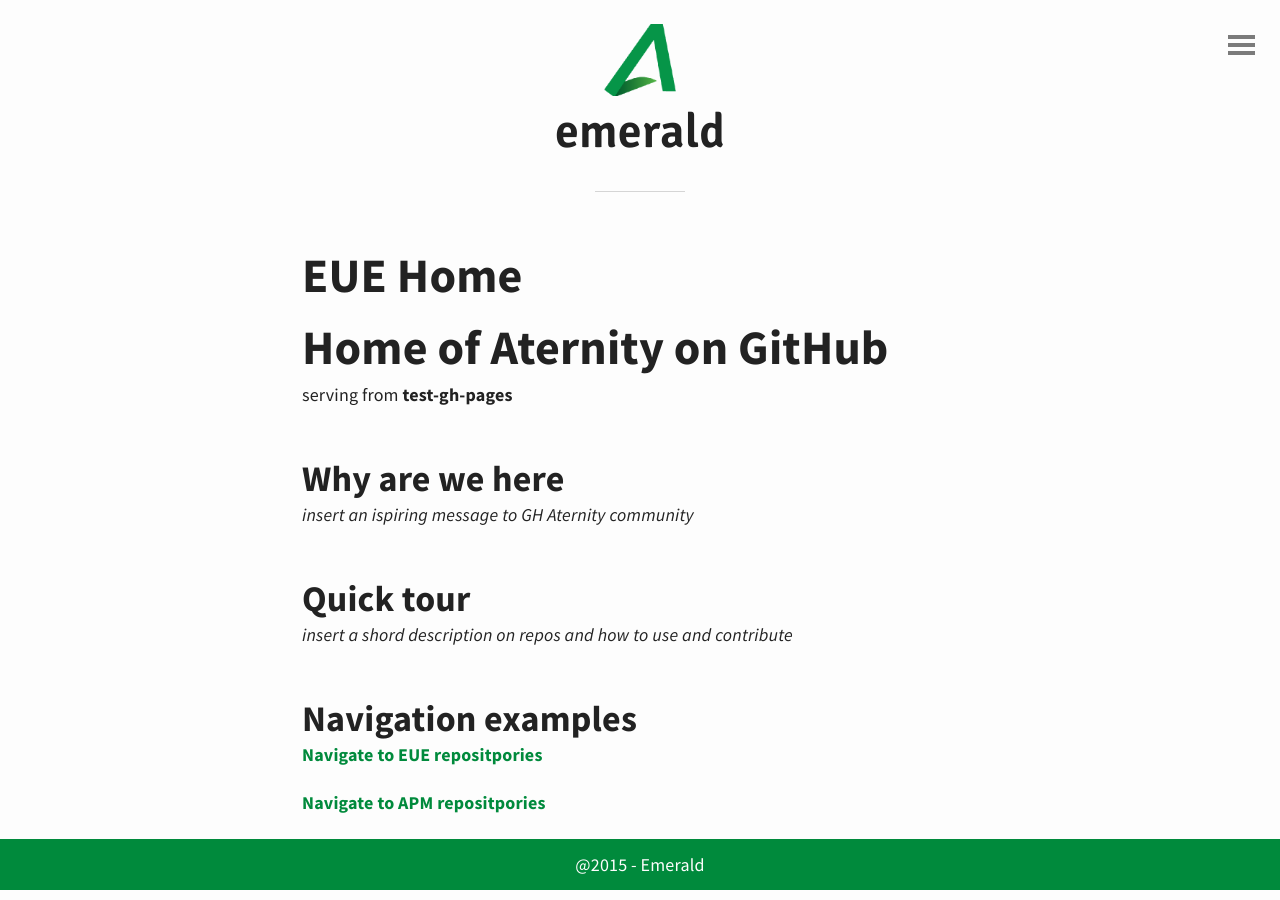
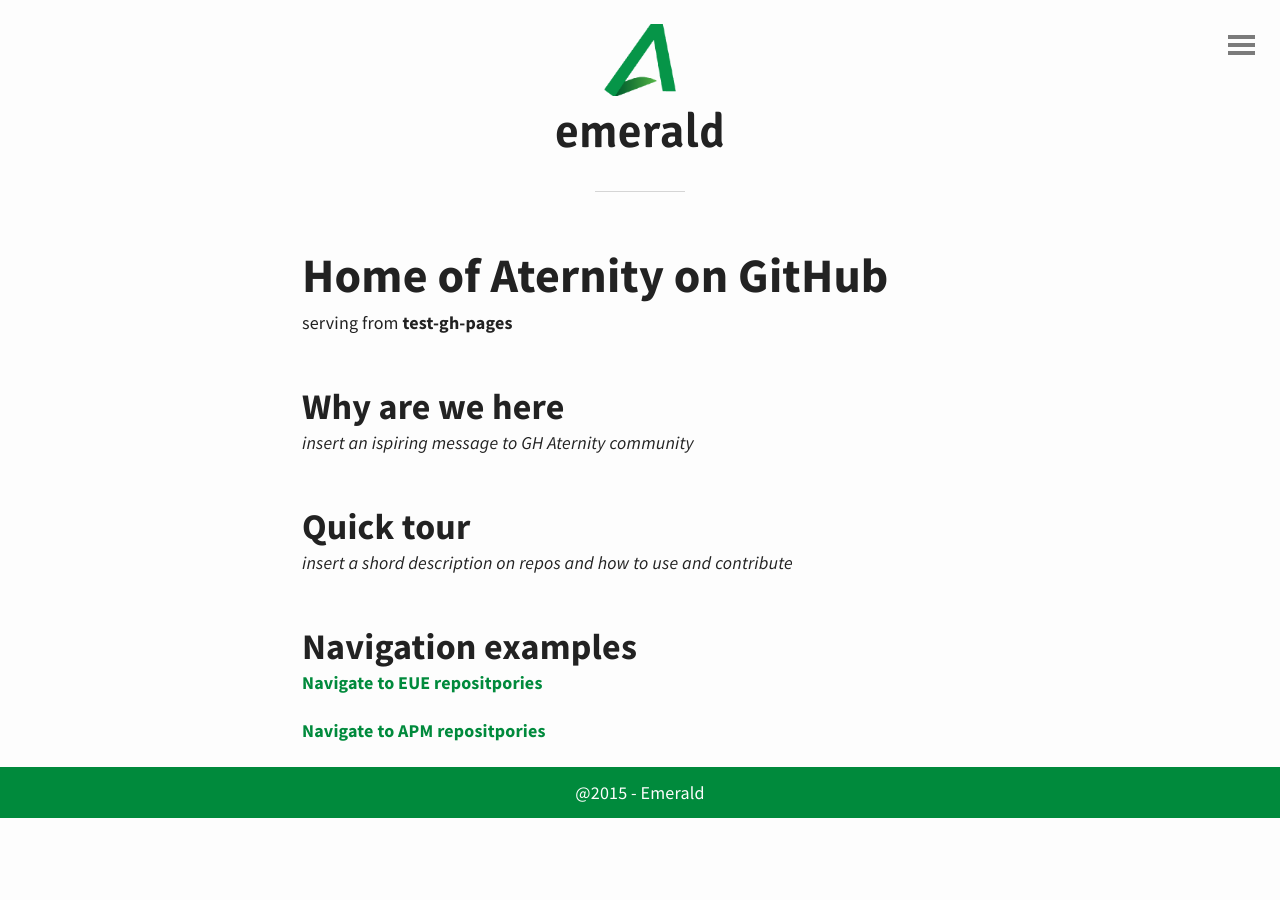
Before and after one commit to alex-y-kozlov/test-gh-pages, a Jekyll site: the page built from index.md, in a window 1280 px wide. Built offline with Jekyll 4.4.1, drawn with Linux system fonts in a browser that asks for light colours; our own code applies the rules of GitHub Pages for plain Markdown files.

Commit message:
remove EUE Home heading on the home page

```diff
--- a/index.md
+++ b/index.md
@@ -1,5 +1,3 @@
-# EUE Home
-
 # Home of Aternity on GitHub
 serving from **test-gh-pages**
 
```
